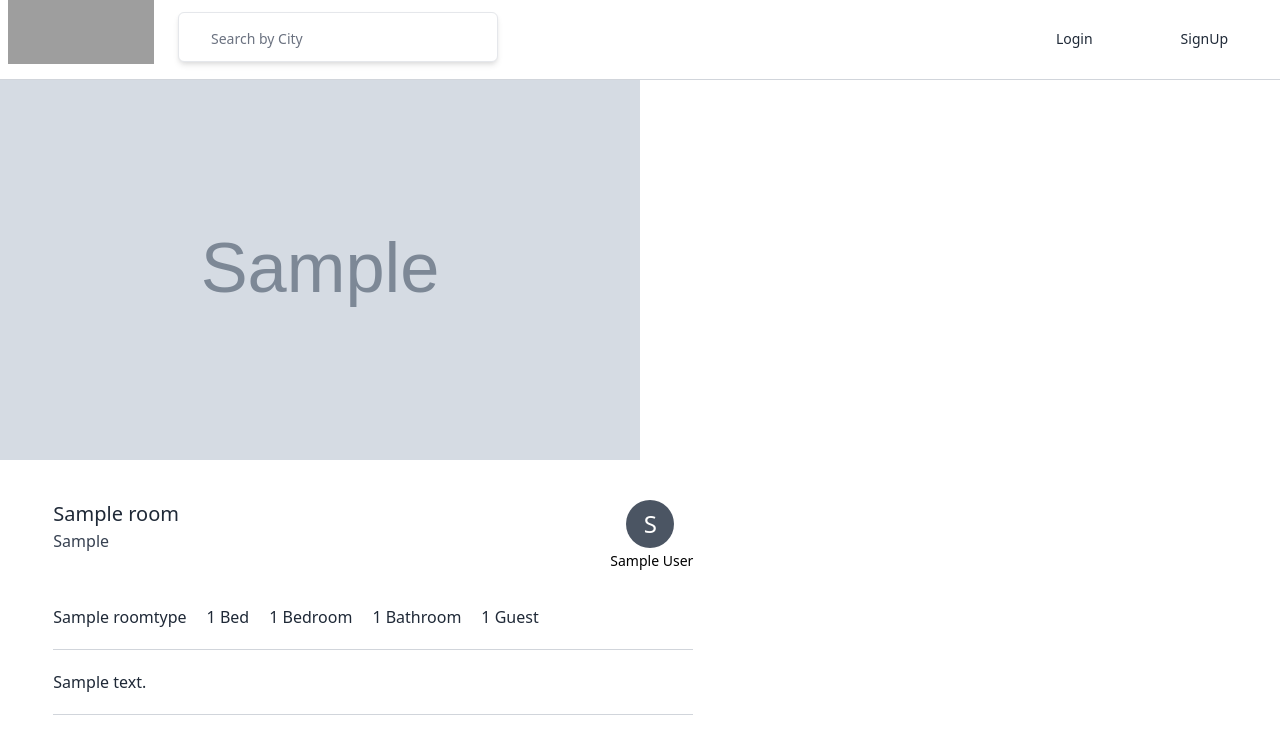
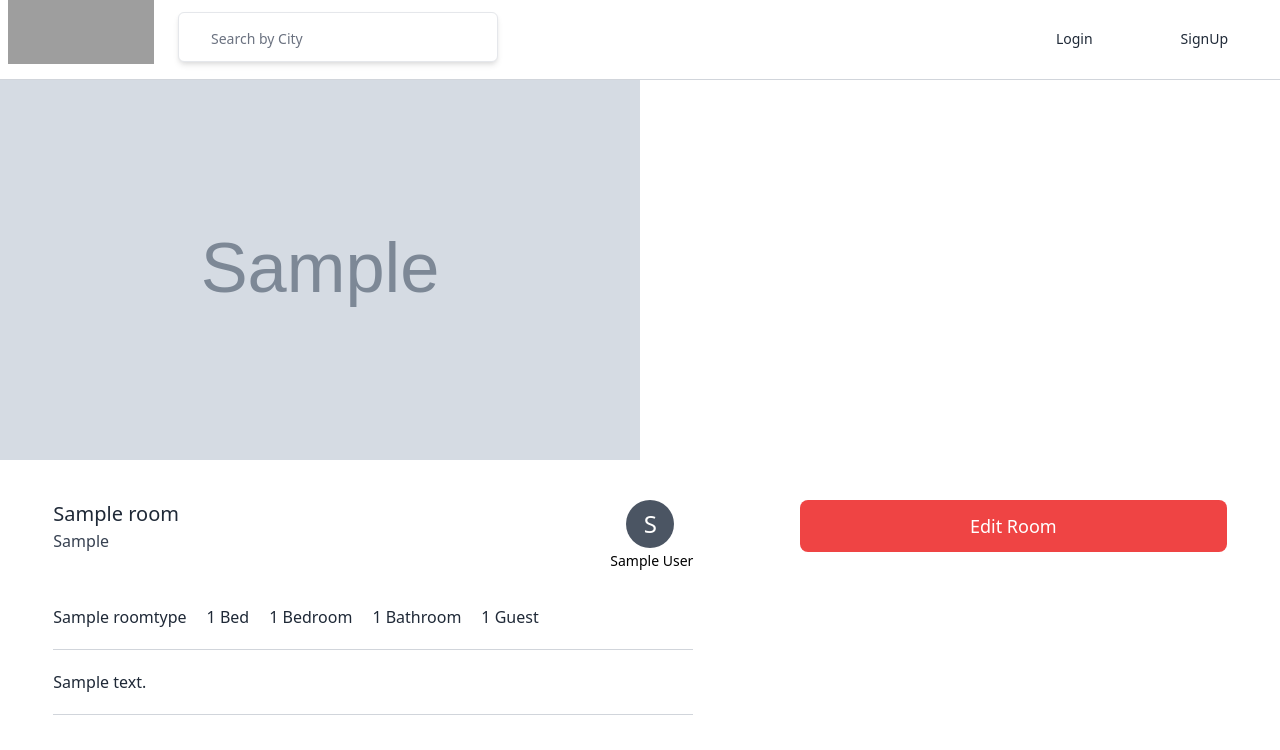
Before and after one commit to Pravin-Kumar-21/Airbnb_Clone_Latest, a Django app: page /rooms/1 in a window 1280 px wide. Shown: the top 750 px of the page. Run offline with Django 4.2, Linux system fonts and the light colour scheme; tables that the repository leaves empty hold one stand-in row (values such as "Sample post"); grey boxes marked "Sample" are stand-in pictures; style sheets or scripts are compiled from the project's sources; some libraries are stand-ins or nearby versions; grey boxes are pictures that could not be loaded.

Commit message:
working on small bugs

```diff
--- a/rooms/urls.py
+++ b/rooms/urls.py
@@ -5,4 +5,5 @@ app_name = "rooms"
 urlpatterns = [
     path("<int:pk>", views.RoomDetail.as_view(), name="detail"),
     path("search/", views.SearchView.as_view(), name="search"),
+    path("<int:pk>/edit", views.EditRoomView.as_view(), name="edit"),
 ]
--- a/rooms/views.py
+++ b/rooms/views.py
@@ -1,8 +1,9 @@
-from django.views.generic import ListView, DetailView, View
+from django.views.generic import ListView, DetailView, View, UpdateView
 from django.shortcuts import render
 from django.core.paginator import Paginator
 from django_countries import countries
 from . import models, forms
+from users import mixins as user_mixins
 
 
 class HomeView(ListView):
@@ -79,3 +80,41 @@ class SearchView(View):
         else:
             form = forms.SearchForm()
         return render(request, "rooms/search.html", {"form": form})  # type: ignore
+
+
+class EditRoomView(user_mixins.LoggedInOnlyView, UpdateView):
+    model = models.Room
+    template_name = "rooms/room_edit.html"
+    fields = (
+        "name",
+        "description",
+        "country",
+        "city",
+        "price",
+        "address",
+        "guest",
+        "beds",
+        "bedrooms",
+        "baths",
+        "check_in",
+        "check_out",
+        "instant_book",
+        "host",
+        "room_type",
+        "amenities",
+        "facilities",
+        "house_rules",
+    )
+
+    def form_valid(self, form):
+        # Get the current room instance
+        room = self.get_object()
+
+        # Update the room name with the form data
+        room.name = form.cleaned_data["name"]
+        room.save()
+
+    def get_object(self, queryset=None):
+        room = super().get_object(queryset=queryset)
+        print(room)
+        return room
--- a/templates/rooms/room_detail.html
+++ b/templates/rooms/room_detail.html
@@ -93,6 +93,8 @@
                 </div>
             </div>
         </div>
-        <div class="w-1/3"></div>
+        <div class="w-1/3">
+            <a href="{% url 'rooms:edit' room.pk %}" class="text-center py-3 rounded-lg font-light text-lg w-full text-white bg-red-500 block">Edit Room</a>
+        </div>
     </div>
 {% endblock  %}
```
Also changed, not shown: templates/rooms/room_edit.html (added, +24 -0 lines).
